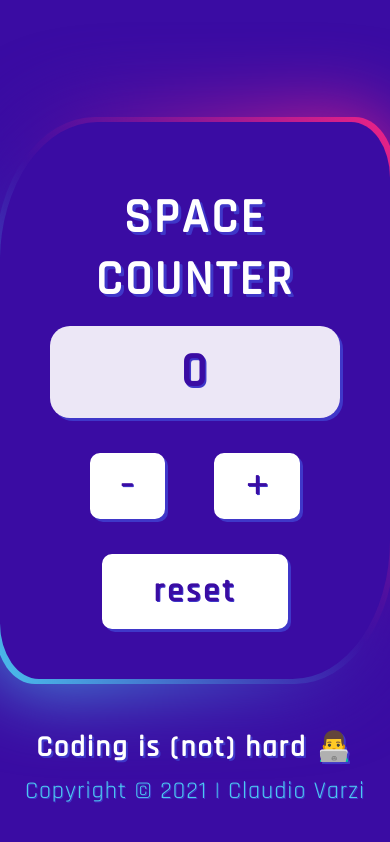
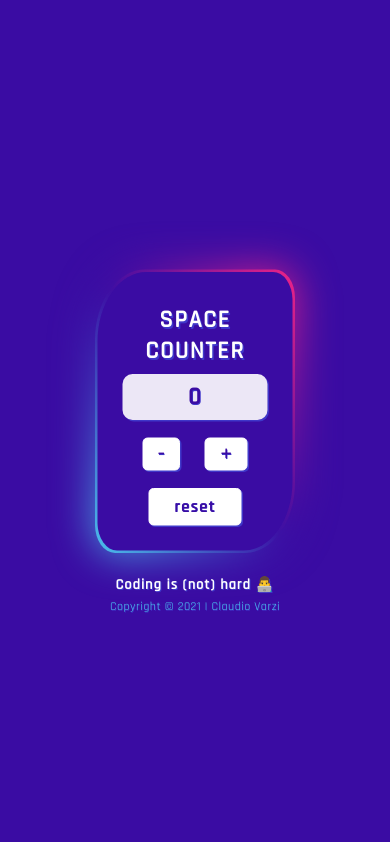
Before and after one commit to claudiovarzi/my-counter, a plain HTML site: page index.html in a window 390 px wide. Drawn offline with Linux system fonts and the light colour scheme.

Commit message:
Update styles.css

```diff
--- a/assets/css/styles.css
+++ b/assets/css/styles.css
@@ -162,3 +162,9 @@ a:hover {
 a:active {
   color: #4cc9f0;
 }
+
+@media only screen and (max-width: 768px) {
+  body {
+    transform: scale(0.5, 0.5);
+  }
+}
```
